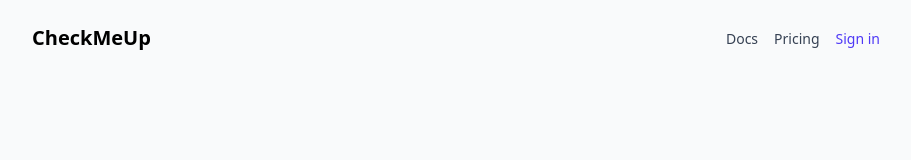
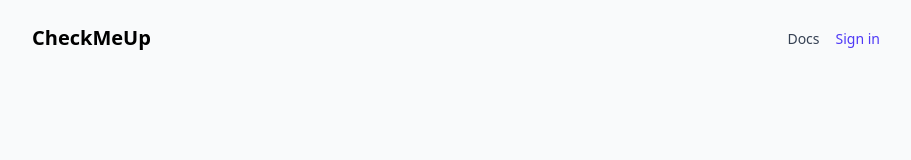
Before and after one commit to checkmeup/web, a Vue app: page / in a window 1280 px wide. Shown: the top 160 px of the page, without its empty margins (184-1095 px from the left). Built offline with nearby package versions, Linux system fonts and the light colour scheme; the HTML template or start-up script is replaced by a standard one.

Commit message:
feat: remove Pricing link from navigation

```diff
--- a/src/app/App.vue
+++ b/src/app/App.vue
@@ -11,7 +11,6 @@ const year = new Date().getFullYear()
         <div class="text-xl font-semibold">CheckMeUp</div>
         <div class="space-x-4">
           <a href="#" class="text-sm text-gray-700 hover:text-gray-900">Docs</a>
-          <a href="#" class="text-sm text-gray-700 hover:text-gray-900">Pricing</a>
           <a href="#" class="text-sm text-indigo-600 font-medium">Sign in</a>
         </div>
       </nav>
```
